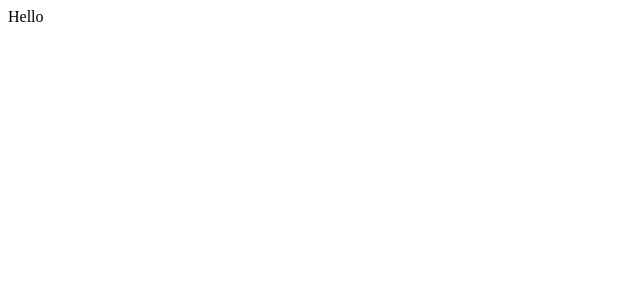
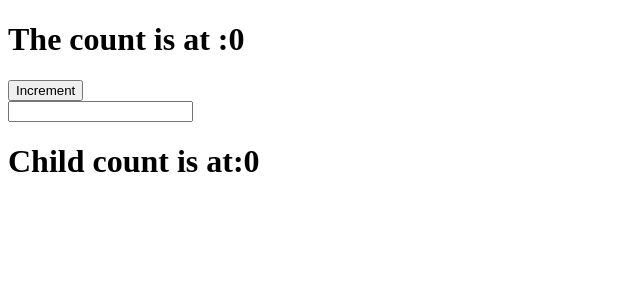
Before and after one commit to bobbyDeepak1415/React_Hooks, a React (Vite) app: page / in a window 1280 px wide. Shown: the top 300 px of the page, without its empty margins (0-640 px from the left). Built offline with nearby package versions, Linux system fonts and the light colour scheme.

Commit message:
setup done

```diff
--- a/src/Child1.jsx
+++ b/src/Child1.jsx
@@ -1,7 +1,13 @@
 import React from "react";
 
-const Child1 = () => {
-  return <div></div>;
+const Child1 = ({count}) => {
+
+  console.log('child rendering...')
+  return <div>
+
+
+    <h1>Child count is at:{count}</h1>
+  </div>;
 };
 
 export default Child1;
--- a/src/Demo.jsx
+++ b/src/Demo.jsx
@@ -1,9 +1,25 @@
-import React from 'react'
+import React, { useState } from 'react'
+import Child1 from './Child1'
 
 const Demo = () => {
+
+  console.log("parent rendering...")
+  const [item,setItem]=useState("")
+
+  const [count,setCount]=useState(0)
   return (
     <div>
-      Hello
+
+      <h1>The count is at :{count}</h1>
+      <button onClick={()=>setCount(prev=>prev+1)}>Increment</button>
+      <div>
+
+      <input value={item} onChange={(e)=>setItem(e.target.value)}/>
+      </div>
+      <div>
+        <Child1 count={count}/>
+      </div>
+
     </div>
   )
 }
```
